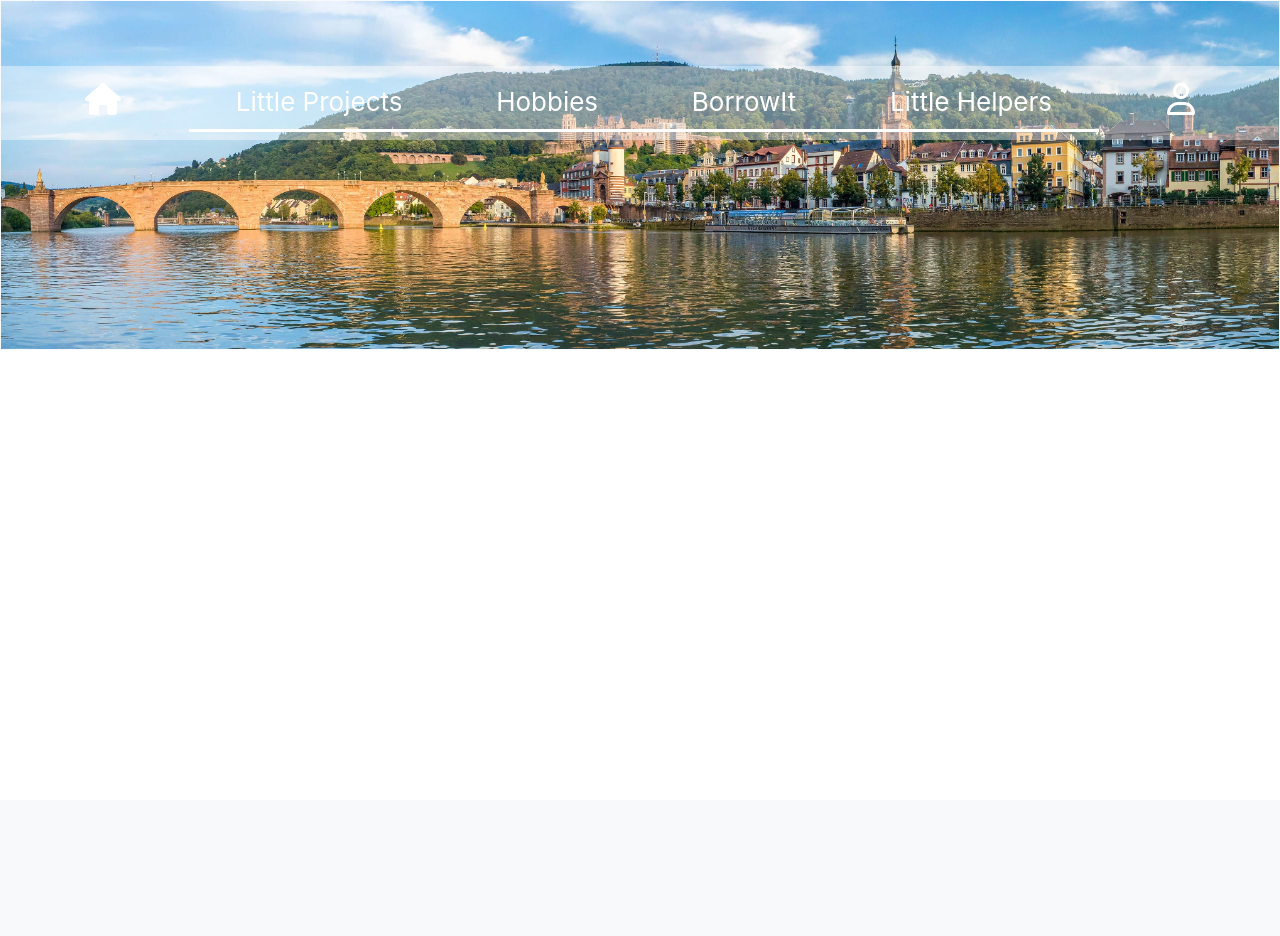
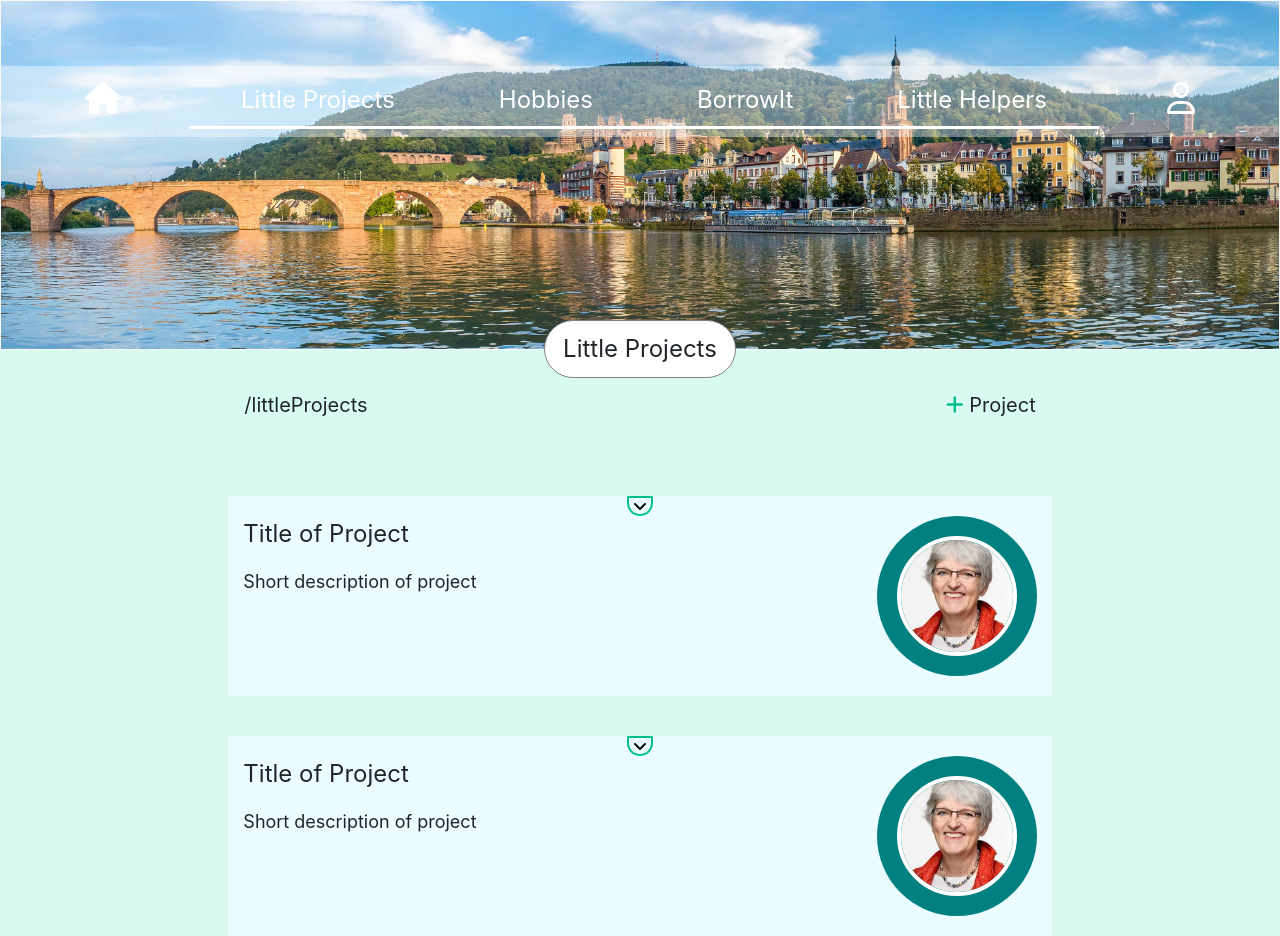
Before and after one commit to mille1992/project5, a Django app: template project5/yayberhood/templates/yayberhood/littleProjects.html in a window 1280 px wide. Before the commit the page ends 349 px from the top, so only its background shows below. Run offline with Django 3.2, Linux system fonts and the light colour scheme; the template is opened without the code that fills it, so the values that code supplies are empty; some libraries are stand-ins or nearby versions.

Commit message:
add little projects page. Restyle little projects and index page

```diff
--- a/project5/yayberhood/static/yayberhood/css/littleProjects.css
+++ b/project5/yayberhood/static/yayberhood/css/littleProjects.css
@@ -0,0 +1,50 @@
+.littleProjects-outer-box{
+    width: 100%;
+    height: auto;
+    background-color: #EBFCFF;
+    margin-top: 40px;
+}
+.littleProjects-inner-box{
+    width: 100%;
+    height: auto;
+    background-color: #EBFCFF;
+    padding-bottom: 20px;
+}
+.littleProjects-projectTitle{
+    font-size: 24px;
+}
+.littleProjects-projectShortDescription{
+    font-size: 18px;
+}
+.littleProjects-pocket{
+    color: black;
+    border-color: #00c08d;
+    border-style: solid;
+    border-width: 2px;
+    border-bottom-right-radius: 25px;
+    border-bottom-left-radius: 25px;
+    padding-bottom: 0;
+    padding-left: 4px;
+    padding-right: 4px;
+}
+.row{
+    margin-left: auto;
+    margin-right: auto;
+}
+.profilePhoto{
+    height: 120px;
+    width: 120px;
+    border-radius: 50%;
+    border-style: solid;
+    border-color: white;
+    border-width: 4px;
+    object-fit: cover;
+}
+.profilePhotoBorder{
+    background-color: teal;
+    border-radius: 50%;
+    width: fit-content;
+    padding: 20px;
+    margin-left: auto;
+    margin-right: 0pc;
+}
--- a/project5/yayberhood/static/yayberhood/css/navbar.css
+++ b/project5/yayberhood/static/yayberhood/css/navbar.css
@@ -1,3 +1,7 @@
+.background{
+    background-color: #d7faf1;
+    z-index: 0;
+}
 .headerImg {
     /* The image used */
     background-image: url("/static/yayberhood/img/Heidelberg.jpg");
@@ -11,6 +15,7 @@
 
     /* Needed to position the navbar */
     position: relative;
+    z-index: 1;
 }
 .navbar{
     top: 65px;
@@ -31,7 +36,7 @@
     margin-left: auto;
     margin-right: auto;
     width: fit-content;
-    font-size: 26px;
+    font-size: 24px;
     border-bottom-color: white ;
 }
 .nav-link:hover{
@@ -42,3 +47,29 @@
     border-bottom-color: white;
     border-bottom-width: 3px;
 }
+.pageTitle-container{
+    width: 100%;
+    position: absolute;
+    top: 320px;
+    width: 100%;
+
+    z-index: 1;
+}
+.pageTitle{
+    width: 15%;
+    margin: auto;
+
+    padding-top: 10px;
+    padding-bottom: 10px;
+
+    border-style: solid;
+    border-radius: 50px;
+    border-width: 1px;
+    border-color: grey;
+
+    font-size: 24px;
+    text-align: center;
+
+    z-index: inherit;
+    background-color: white;
+}
--- a/project5/yayberhood/templates/yayberhood/layout.html
+++ b/project5/yayberhood/templates/yayberhood/layout.html
@@ -18,15 +18,15 @@
         {% endblock %}
     </head>
     <body>
-        <div class="background" style="background-color:  #d7faf1;">
+        <div class="background">
             <div class="headerImg border border-light">
-                <nav class="navbar navbar-expand-lg navbar-skin">
+                <nav class="navbar navbar-expand-lg navbar-skin" >
                     <div class="navbar-nav navbar-skin">
-                        <a class="nav-item nav-link" href="#" style="margin-left: 60px; margin-right: 60px; ">
+                        <a class="nav-item nav-link" href="{% url 'index' %}" style="margin-left: 60px; margin-right: 60px; ">
                             <i class="fas fa-home" style="font-size: 32px"></i>
                         </a>
                         <div class="navbar-nav navbar-skin border-3">
-                            <a class="nav-item nav-link" href="#">Little Projects</a>
+                            <a class="nav-item nav-link" href="{% url 'littleProjects' %}">Little Projects</a>
                             <a class="nav-item nav-link" href="#">Hobbies</a>
                             <a class="nav-item nav-link" href="#">BorrowIt</a>
                             <a class="nav-item nav-link" href="#">Little Helpers</a>
--- a/project5/yayberhood/templates/yayberhood/littleProjects.html
+++ b/project5/yayberhood/templates/yayberhood/littleProjects.html
@@ -14,4 +14,60 @@
 
 
 {% block body %}
+    <div class="pageTitle-container">
+        <p class="pageTitle">Little Projects</p>
+    </div>
+
+    <div class="row">
+        <div class="col-2"></div>
+        <div class="col-8">
+            <div class="row" style="margin-top: 40px;">
+                <div class="col" style="padding-left: 16px;">
+                    <p style="font-size: 20px;">/littleProjects</p>
+                </div>
+                <div class="col" style="padding-right: 16px; text-align: right;">
+                    <p style="font-size: 20px;">
+                        <i class="fas fa-plus" style="font-size: 20px; vertical-align: middle; color: #00c08d; padding-bottom: 3px;"></i>
+                         Project
+                    </p>
+                </div>
+            </div>
+            <div class="littleProjects-scrollView" style="margin-top: 60px;">
+                <div class="row littleProjects-outer-box">
+                    <div class="row">
+                        <i class="fas fa-angle-down littleProjects-pocket"></i>
+                    </div>
+                    <div class="row littleProjects-inner-box">
+                        <div class="col-8">
+                            <p class="littleProjects-projectTitle"> Title of Project</p>
+                            <p class="littleProjects-projectShortDescription"> Short description of project </p>
+                        </div>
+                        <div class="col-4">
+                            <div class="profilePhotoBorder">
+                                <img class="profilePhoto" src="{% static 'yayberhood/img/ProfileGabi.jpg' %}">
+                            </div>
+                        </div>
+                    </div>
+                </div>
+                <div class="row littleProjects-outer-box">
+                    <div class="row">
+                        <i class="fas fa-angle-down littleProjects-pocket"></i>
+                    </div>
+                    <div class="row littleProjects-inner-box">
+                        <div class="col-8">
+                            <p class="littleProjects-projectTitle"> Title of Project</p>
+                            <p class="littleProjects-projectShortDescription"> Short description of project </p>
+                        </div>
+                        <div class="col-4">
+                            <div class="profilePhotoBorder">
+                                <img class="profilePhoto" src="{% static 'yayberhood/img/ProfileGabi.jpg' %}">
+                            </div>
+                        </div>
+                    </div>
+                </div>
+            </div>
+
+        </div>
+        <div class="col-2"></div>
+    </div>
 {% endblock %}
--- a/project5/yayberhood/urls.py
+++ b/project5/yayberhood/urls.py
@@ -4,4 +4,5 @@ from . import views
 
 urlpatterns = [
     path("", views.index, name="index"),
+    path("/littleProjects", views.littleProjects, name="littleProjects"),
 ]
--- a/project5/yayberhood/views.py
+++ b/project5/yayberhood/views.py
@@ -7,3 +7,6 @@ from django.urls import reverse
 # Create your views here.
 def index(request):
     return render(request, "yayberhood/index.html")
+
+def littleProjects(request):
+    return render(request, "yayberhood/littleProjects.html")
```
Also changed, not shown: project5/yayberhood/static/yayberhood/img/ProfileGabi.jpg (added).
